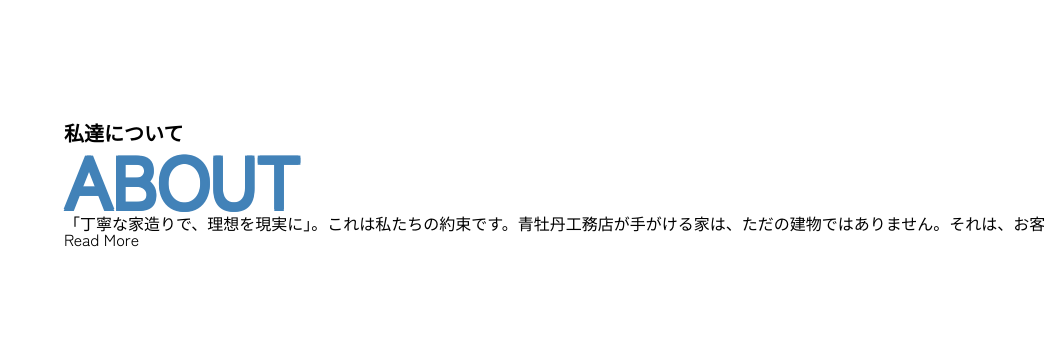
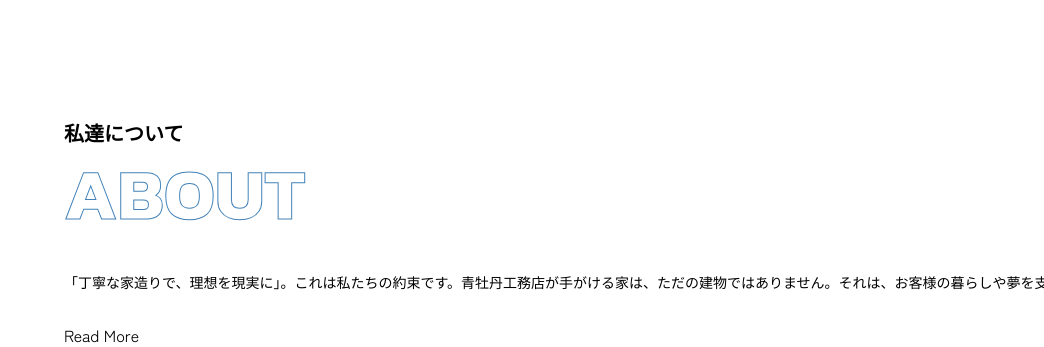
Before and after one commit to kakashi397/chukyu-ex, a website: page index.html in a window 1280 px wide. Shown: the part 2007-2354 px from the top of the page, without its empty margins (236-1280 px from the left). Before the commit the page ends 2258 px from the top, so only its background shows below. Drawn offline with nearby package versions, Linux system fonts and the light colour scheme; some packages are replaced by stand-ins of ours; files that its build step writes are made by us from their sources.

Commit message:
セクションタイトルの縁取リ文字突破あたっているフォントが違うだけだった

```diff
--- a/index.html
+++ b/index.html
@@ -118,10 +118,10 @@
           </section>
 
           <section class="p-about"><!-- アバウト -->
-            <div class="p-about__wrapper">
+            <div class="p-about__inner">
               <p class="c-section-title-sub">私達について</p>
-              <h2 class="c-section-title">ABOUT</h2>
-              <p class="p-description">「丁寧な家造りで、理想を現実に」。これは私たちの約束です。青牡丹工務店が手がける家は、ただの建物ではありません。それは、お客様の暮らしや夢を支える、信頼と品質に満ちた温かな空間です。</p>
+              <h2 class="c-section-title p-about__title">ABOUT</h2>
+              <p class="p-about__description">「丁寧な家造りで、理想を現実に」。これは私たちの約束です。青牡丹工務店が手がける家は、ただの建物ではありません。それは、お客様の暮らしや夢を支える、信頼と品質に満ちた温かな空間です。</p>
               <a class="c-btn">Read More</a>
             </div>
           </section>
--- a/sass/foundation/_variables.scss
+++ b/sass/foundation/_variables.scss
@@ -1,5 +1,6 @@
 // font
 $global-fonts: "Zen Kaku Gothic New", sans-serif;
+$english-fonts: "Kanit", sans-serif;
 // color
 $main-color: #4282B8;
 $white: #fff;
--- a/sass/object/component/_section-title.scss
+++ b/sass/object/component/_section-title.scss
@@ -4,13 +4,9 @@
 
 /* section-title */
 .c-section-title {
+  font-family: $english-fonts;
   font-size: rem(72);
   font-weight: 700;
   color: transparent;
-  // -webkit-text-stroke: 1px $main-color;
-  text-shadow:
-    -1px -1px 0 $main-color, /* 左上 */
-     1px -1px 0 $main-color, /* 右上 */
-    -1px  1px 0 $main-color, /* 左下 */
-     1px  1px 0 $main-color; /* 右下 */
+  -webkit-text-stroke: 1px $main-color;
 }
--- a/sass/object/project/_about.scss
+++ b/sass/object/project/_about.scss
@@ -6,9 +6,19 @@
 .p-about {
   margin-top: rem(126);
 
-  &__wrapper {
+  &__inner {
     padding: 0 rem(20);
   }
 
+  &__title {
+    margin-top: rem(15);
+    margin-bottom: rem(40);
+  }
 
+  &__description {
+    font-size: rem(14);
+    font-weight: 400;
+    line-height: 1.8;
+    margin-bottom: rem(32);
+  }
 }
```
